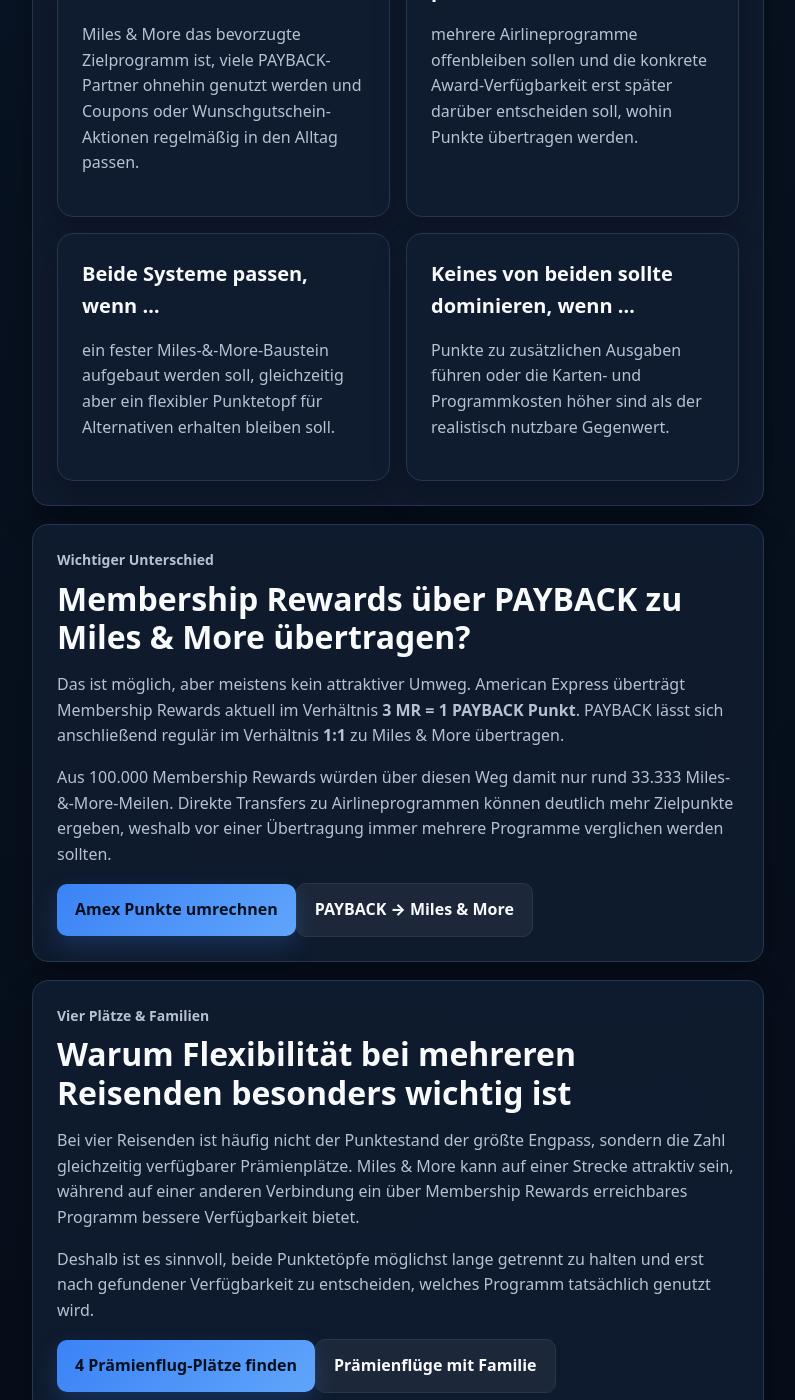
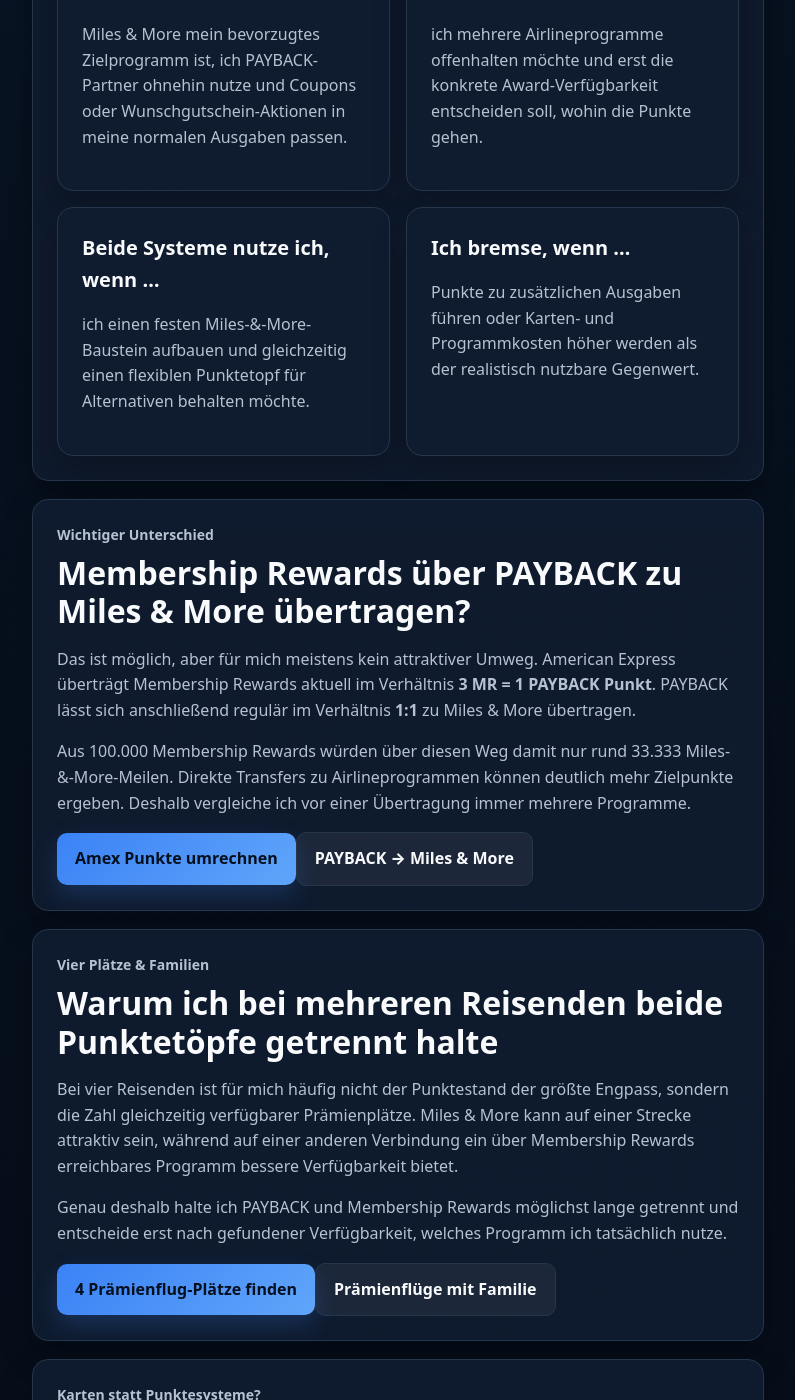
Before and after one commit to Praemienflug-Planer/miles-planer, a Jekyll site: the page built from amex-oder-payback/index.html, in a window 1280 px wide and 1400 px high, scrolled down 1865 px. Shown: the whole window, without its empty margins (68-863 px from the left). Built offline with Jekyll 4.4.1, drawn with Linux system fonts in a browser that asks for light colours; some of the changed text lies outside the part shown.

Commit message:
Restore personal comparison voice on Amex versus PAYBACK

```diff
--- a/amex-oder-payback/index.html
+++ b/amex-oder-payback/index.html
@@ -1,24 +1,24 @@
 ---
 layout: page
 title: "Amex oder PAYBACK: Membership Rewards & PAYBACK im Vergleich"
-description: "Amex Membership Rewards oder PAYBACK Punkte? Vergleich von Flexibilität, Sammelwegen, Miles-&-More-Transfer und Einsatz für Prämienflüge. Stand August 2026."
+description: "Amex Membership Rewards oder PAYBACK Punkte? Vergleich von Flexibilität, Sammelwegen, Miles-&-More-Transfer und meiner Kombination beider Systeme. Stand August 2026."
 canonical: "https://praemienflug-planer.de/amex-oder-payback/"
 ---
-<section class="hero hero-small"><div class="container hero-grid seo-hero-grid"><div><p class="eyebrow">Punktesysteme im Vergleich</p><h1>Amex oder PAYBACK: Welches Punktesystem passt besser?</h1><p class="hero-text">Membership Rewards und PAYBACK erfüllen unterschiedliche Aufgaben. PAYBACK bietet einen direkten Weg zu Miles &amp; More, während Membership Rewards den Zugang zu mehreren Airline- und Hotelprogrammen offenhalten.</p><p class="hero-text">Für viele Meilensammler ist deshalb nicht die Frage „entweder oder“, sondern welche Rolle beide Systeme in der eigenen Strategie übernehmen sollen.</p><div class="hero-actions"><a class="btn btn-primary" href="#vergleich">Direkt vergleichen</a><a class="btn btn-secondary" href="#entscheidung">Entscheidungshilfe</a></div><div class="trust-note">Stand 27.08.2026. Transferverhältnisse und Partner können sich ändern und sollten vor einer Übertragung erneut geprüft werden.</div></div><div class="hero-card"><h2>Kurzfazit</h2><ul><li><strong>PAYBACK:</strong> besonders interessant für Miles & More</li><li><strong>Membership Rewards:</strong> deutlich flexibler bei Airline-Partnern</li><li>PAYBACK Punkte möglichst erst mit klarem Miles-&-More-Ziel übertragen</li><li>Membership Rewards erst bei passender Award-Verfügbarkeit transferieren</li><li>beide Systeme können sich sinnvoll ergänzen</li></ul></div></div></section>
+<section class="hero hero-small"><div class="container hero-grid seo-hero-grid"><div><p class="eyebrow">Punktesysteme im Vergleich</p><h1>Amex oder PAYBACK: Für mich ist die Kombination stärker</h1><p class="hero-text">PAYBACK und Membership Rewards lösen für mich unterschiedliche Aufgaben. PAYBACK ist mein direkter Miles-&amp;-More-Baustein; Membership Rewards halte ich flexibel für Flying Blue, Avios, KrisFlyer und andere Programme.</p><p class="hero-text">Deshalb ist die Frage für mich nicht „entweder oder“, sondern welche Rolle beide Systeme in der eigenen Meilenstrategie übernehmen sollen.</p><div class="hero-actions"><a class="btn btn-primary" href="#vergleich">Direkt vergleichen</a><a class="btn btn-secondary" href="#entscheidung">Meine Entscheidungshilfe</a></div><div class="trust-note">Stand 27.08.2026. Transferverhältnisse und Partner können sich ändern; vor einer Übertragung prüfe ich die aktuellen Werte noch einmal.</div></div><div class="hero-card"><h2>Mein Kurzfazit</h2><ul><li><strong>PAYBACK:</strong> mein direkter Miles-&amp;-More-Baustein</li><li><strong>Membership Rewards:</strong> mein flexibler Punktetopf</li><li>PAYBACK übertrage ich möglichst erst mit klarem Ziel</li><li>MR verschiebe ich erst bei passender Award-Verfügbarkeit</li><li>für Familien ergänzen sich beide Systeme besonders gut</li></ul></div></div></section>
 
 <section class="section" id="vergleich"><div class="container seo-layout"><article class="seo-content">
-<div class="article-card seo-card"><p class="eyebrow">Direktvergleich</p><h2>Membership Rewards vs. PAYBACK Punkte</h2><div class="seo-table-wrap"><table class="seo-table"><thead><tr><th>Kriterium</th><th>PAYBACK</th><th>Membership Rewards</th></tr></thead><tbody><tr><td>Hauptstärke</td><td>direkter und einfacher Weg zu Miles &amp; More</td><td>mehrere Airline- und Hotelprogramme</td></tr><tr><td>Transfer</td><td>regulär 1:1 zu Miles &amp; More</td><td>je nach Partner unterschiedliche Transferverhältnisse</td></tr><tr><td>Flexibilität</td><td>vor dem Transfer zu Miles & More flexibel innerhalb von PAYBACK</td><td>hoch, solange die Punkte noch bei Amex liegen</td></tr><tr><td>Sammeln im Alltag</td><td>Partner, Coupons, Wunschgutschein und PAYBACK Kreditkarten</td><td>Amex-Kartenumsatz, Rewards Turbo und ausgewählte Amex Offers</td></tr><tr><td>Typische Rolle</td><td>Miles-&amp;-More-Baustein</td><td>flexibler Punktetopf für verschiedene Programme</td></tr><tr><td>Für Familien</td><td>starker Baustein, wenn Miles & More passende Plätze bietet</td><td>Alternative, wenn ein anderes Programm bessere Verfügbarkeit für mehrere Reisende hat</td></tr></tbody></table></div></div>
+<div class="article-card seo-card"><p class="eyebrow">Direktvergleich</p><h2>Membership Rewards vs. PAYBACK Punkte</h2><div class="seo-table-wrap"><table class="seo-table"><thead><tr><th>Kriterium</th><th>PAYBACK</th><th>Membership Rewards</th></tr></thead><tbody><tr><td>Hauptstärke</td><td>direkter und einfacher Weg zu Miles & More</td><td>mehrere Airline- und Hotelprogramme</td></tr><tr><td>Transfer</td><td>regulär 1:1 zu Miles & More</td><td>je nach Partner unterschiedliche Transferverhältnisse</td></tr><tr><td>Flexibilität</td><td>vor dem Transfer zu Miles & More flexibel innerhalb von PAYBACK</td><td>hoch, solange die Punkte noch bei Amex liegen</td></tr><tr><td>Sammeln im Alltag</td><td>Partner, Coupons, Wunschgutschein und PAYBACK Kreditkarten</td><td>Amex-Kartenumsatz, Rewards Turbo und ausgewählte Amex Offers</td></tr><tr><td>Meine typische Rolle</td><td>Miles-&amp;-More-Baustein</td><td>flexibler Punktetopf für verschiedene Programme</td></tr><tr><td>Für Familien</td><td>starker Baustein, wenn Miles & More passende Plätze bietet</td><td>Plan B, wenn ein anderes Programm bessere Verfügbarkeit für mehrere Reisende hat</td></tr></tbody></table></div></div>
 
-<div class="article-card seo-card" id="entscheidung"><p class="eyebrow">Entscheidungshilfe</p><h2>Wann spricht mehr für PAYBACK – und wann für Membership Rewards?</h2><div class="feature-grid"><div class="feature-card"><h3>PAYBACK passt eher, wenn …</h3><p>Miles & More das bevorzugte Zielprogramm ist, viele PAYBACK-Partner ohnehin genutzt werden und Coupons oder Wunschgutschein-Aktionen regelmäßig in den Alltag passen.</p></div><div class="feature-card"><h3>Membership Rewards passen eher, wenn …</h3><p>mehrere Airlineprogramme offenbleiben sollen und die konkrete Award-Verfügbarkeit erst später darüber entscheiden soll, wohin Punkte übertragen werden.</p></div><div class="feature-card"><h3>Beide Systeme passen, wenn …</h3><p>ein fester Miles-&amp;-More-Baustein aufgebaut werden soll, gleichzeitig aber ein flexibler Punktetopf für Alternativen erhalten bleiben soll.</p></div><div class="feature-card"><h3>Keines von beiden sollte dominieren, wenn …</h3><p>Punkte zu zusätzlichen Ausgaben führen oder die Karten- und Programmkosten höher sind als der realistisch nutzbare Gegenwert.</p></div></div></div>
+<div class="article-card seo-card" id="entscheidung"><p class="eyebrow">Meine Entscheidungshilfe</p><h2>Wann nutze ich eher PAYBACK – und wann Membership Rewards?</h2><div class="feature-grid"><div class="feature-card"><h3>PAYBACK nutze ich eher, wenn …</h3><p>Miles & More mein bevorzugtes Zielprogramm ist, ich PAYBACK-Partner ohnehin nutze und Coupons oder Wunschgutschein-Aktionen in meine normalen Ausgaben passen.</p></div><div class="feature-card"><h3>Membership Rewards nutze ich eher, wenn …</h3><p>ich mehrere Airlineprogramme offenhalten möchte und erst die konkrete Award-Verfügbarkeit entscheiden soll, wohin die Punkte gehen.</p></div><div class="feature-card"><h3>Beide Systeme nutze ich, wenn …</h3><p>ich einen festen Miles-&amp;-More-Baustein aufbauen und gleichzeitig einen flexiblen Punktetopf für Alternativen behalten möchte.</p></div><div class="feature-card"><h3>Ich bremse, wenn …</h3><p>Punkte zu zusätzlichen Ausgaben führen oder Karten- und Programmkosten höher werden als der realistisch nutzbare Gegenwert.</p></div></div></div>
 
-<div class="article-card seo-card"><p class="eyebrow">Wichtiger Unterschied</p><h2>Membership Rewards über PAYBACK zu Miles & More übertragen?</h2><p>Das ist möglich, aber meistens kein attraktiver Umweg. American Express überträgt Membership Rewards aktuell im Verhältnis <strong>3 MR = 1 PAYBACK Punkt</strong>. PAYBACK lässt sich anschließend regulär im Verhältnis <strong>1:1</strong> zu Miles & More übertragen.</p><p>Aus 100.000 Membership Rewards würden über diesen Weg damit nur rund 33.333 Miles-&amp;-More-Meilen. Direkte Transfers zu Airlineprogrammen können deutlich mehr Zielpunkte ergeben, weshalb vor einer Übertragung immer mehrere Programme verglichen werden sollten.</p><div class="mini-cta"><a class="btn btn-primary" href="/amex-meilen-umrechnen/">Amex Punkte umrechnen</a><a class="btn btn-secondary" href="/meilen-sammeln/payback-punkte-miles-and-more/">PAYBACK → Miles & More</a></div></div>
+<div class="article-card seo-card"><p class="eyebrow">Wichtiger Unterschied</p><h2>Membership Rewards über PAYBACK zu Miles & More übertragen?</h2><p>Das ist möglich, aber für mich meistens kein attraktiver Umweg. American Express überträgt Membership Rewards aktuell im Verhältnis <strong>3 MR = 1 PAYBACK Punkt</strong>. PAYBACK lässt sich anschließend regulär im Verhältnis <strong>1:1</strong> zu Miles & More übertragen.</p><p>Aus 100.000 Membership Rewards würden über diesen Weg damit nur rund 33.333 Miles-&amp;-More-Meilen. Direkte Transfers zu Airlineprogrammen können deutlich mehr Zielpunkte ergeben. Deshalb vergleiche ich vor einer Übertragung immer mehrere Programme.</p><div class="mini-cta"><a class="btn btn-primary" href="/amex-meilen-umrechnen/">Amex Punkte umrechnen</a><a class="btn btn-secondary" href="/meilen-sammeln/payback-punkte-miles-and-more/">PAYBACK → Miles & More</a></div></div>
 
-<div class="article-card seo-card"><p class="eyebrow">Vier Plätze &amp; Familien</p><h2>Warum Flexibilität bei mehreren Reisenden besonders wichtig ist</h2><p>Bei vier Reisenden ist häufig nicht der Punktestand der größte Engpass, sondern die Zahl gleichzeitig verfügbarer Prämienplätze. Miles & More kann auf einer Strecke attraktiv sein, während auf einer anderen Verbindung ein über Membership Rewards erreichbares Programm bessere Verfügbarkeit bietet.</p><p>Deshalb ist es sinnvoll, beide Punktetöpfe möglichst lange getrennt zu halten und erst nach gefundener Verfügbarkeit zu entscheiden, welches Programm tatsächlich genutzt wird.</p><div class="mini-cta"><a class="btn btn-primary" href="/vier-praemienflug-plaetze-finden/">4 Prämienflug-Plätze finden</a><a class="btn btn-secondary" href="/praemienfluege-familie/">Prämienflüge mit Familie</a></div></div>
+<div class="article-card seo-card"><p class="eyebrow">Vier Plätze &amp; Familien</p><h2>Warum ich bei mehreren Reisenden beide Punktetöpfe getrennt halte</h2><p>Bei vier Reisenden ist für mich häufig nicht der Punktestand der größte Engpass, sondern die Zahl gleichzeitig verfügbarer Prämienplätze. Miles & More kann auf einer Strecke attraktiv sein, während auf einer anderen Verbindung ein über Membership Rewards erreichbares Programm bessere Verfügbarkeit bietet.</p><p>Genau deshalb halte ich PAYBACK und Membership Rewards möglichst lange getrennt und entscheide erst nach gefundener Verfügbarkeit, welches Programm ich tatsächlich nutze.</p><div class="mini-cta"><a class="btn btn-primary" href="/vier-praemienflug-plaetze-finden/">4 Prämienflug-Plätze finden</a><a class="btn btn-secondary" href="/praemienfluege-familie/">Prämienflüge mit Familie</a></div></div>
 
-<div class="article-card seo-card"><p class="eyebrow">Karten statt Punktesysteme?</p><h2>PAYBACK Amex, Gold, Platinum oder Green vergleichen</h2><p>Diese Seite vergleicht in erster Linie die <strong>Punktesysteme PAYBACK und Membership Rewards</strong>. Wer stattdessen wissen möchte, welche American-Express-Karte besser passt, findet den Kartenvergleich separat. Die PAYBACK American Express sammelt PAYBACK Punkte; Green, Gold, Rose Gold und Platinum sammeln Membership Rewards.</p><p><a class="btn btn-primary" href="/meilen-sammeln/amex-kreditkarten/">Amex Kreditkarten vergleichen</a></p></div>
+<div class="article-card seo-card"><p class="eyebrow">Karten statt Punktesysteme?</p><h2>PAYBACK Amex, Gold, Platinum oder Green vergleichen</h2><p>Hier vergleiche ich in erster Linie die <strong>Punktesysteme PAYBACK und Membership Rewards</strong>. Wer stattdessen wissen möchte, welche American-Express-Karte besser passt, findet den Kartenvergleich separat. Die PAYBACK American Express sammelt PAYBACK Punkte; Green, Gold, Rose Gold und Platinum sammeln Membership Rewards.</p><p><a class="btn btn-primary" href="/meilen-sammeln/amex-kreditkarten/">Amex Kreditkarten vergleichen</a></p></div>
 
-<div class="article-card seo-card"><p class="eyebrow">Praxis</p><h2>Eine sinnvolle Reihenfolge</h2><ol><li>Reiseziel, Personenzahl und gewünschte Reiseklasse grob festlegen.</li><li>PAYBACK und Membership Rewards zunächst getrennt sammeln.</li><li>Vor einer Fernreise Award-Verfügbarkeiten in mehreren Programmen prüfen.</li><li>PAYBACK nur dann zu Miles & More übertragen, wenn das Programm für die geplante Buchung sinnvoll ist.</li><li>Membership Rewards erst zum tatsächlich benötigten Transferpartner verschieben.</li><li>Vor jedem Transfer Meilenpreis, Zuzahlungen und Transferdauer gegenprüfen.</li></ol></div>
+<div class="article-card seo-card"><p class="eyebrow">Meine Praxis</p><h2>So würde ich beide Systeme nutzen</h2><ol><li>Reiseziel, Personenzahl und gewünschte Reiseklasse grob festlegen.</li><li>PAYBACK und Membership Rewards zunächst getrennt sammeln.</li><li>Vor einer Fernreise Award-Verfügbarkeiten in mehreren Programmen prüfen.</li><li>PAYBACK nur dann zu Miles & More übertragen, wenn das Programm für die geplante Buchung sinnvoll ist.</li><li>Membership Rewards erst zum tatsächlich benötigten Transferpartner verschieben.</li><li>Vor jedem Transfer Meilenpreis, Zuzahlungen und Transferdauer gegenprüfen.</li></ol></div>
 
-<div class="article-card seo-card faq-block"><p class="eyebrow">FAQ</p><h2>Häufige Fragen zu Amex oder PAYBACK</h2><details open><summary>Was ist besser: Amex Membership Rewards oder PAYBACK?</summary><p>Das hängt vom Ziel ab. PAYBACK ist besonders interessant für Miles & More. Membership Rewards sind flexibler, weil mehrere Airline- und Hotelprogramme als Transferpartner zur Verfügung stehen.</p></details><details><summary>Kann man Membership Rewards zu PAYBACK übertragen?</summary><p>Ja. Aktuell gilt 3 Membership Rewards = 1 PAYBACK Punkt. Dieser Weg ist für Miles & More jedoch häufig weniger ergiebig als ein direkter Transfer zu einem anderen Airlineprogramm.</p></details><details><summary>Kann man PAYBACK Punkte zu Miles & More übertragen?</summary><p>Ja. Regulär ist die Übertragung ab 200 PAYBACK Punkten im Verhältnis 1:1 möglich.</p></details><details><summary>Sollte man PAYBACK und Membership Rewards gleichzeitig sammeln?</summary><p>Das kann sinnvoll sein: PAYBACK kann den Miles-&amp;-More-Baustein bilden, während Membership Rewards als flexibler Punktetopf für andere Programme erhalten bleiben.</p></details></div>
-<script type="application/ld+json">{"@context":"https://schema.org","@type":"FAQPage","mainEntity":[{"@type":"Question","name":"Was ist besser: Amex Membership Rewards oder PAYBACK?","acceptedAnswer":{"@type":"Answer","text":"Das hängt vom Ziel ab. PAYBACK ist besonders interessant für Miles & More. Membership Rewards sind flexibler, weil mehrere Airline- und Hotelprogramme als Transferpartner zur Verfügung stehen."}},{"@type":"Question","name":"Kann man Membership Rewards zu PAYBACK übertragen?","acceptedAnswer":{"@type":"Answer","text":"Ja. Aktuell gilt 3 Membership Rewards = 1 PAYBACK Punkt. Für Miles & More ist dieser Weg häufig weniger ergiebig als direkte Transfers zu anderen Airlineprogrammen."}},{"@type":"Question","name":"Kann man PAYBACK Punkte zu Miles & More übertragen?","acceptedAnswer":{"@type":"Answer","text":"Ja. Regulär ist die Übertragung ab 200 PAYBACK Punkten im Verhältnis 1:1 möglich."}},{"@type":"Question","name":"Sollte man PAYBACK und Membership Rewards gleichzeitig sammeln?","acceptedAnswer":{"@type":"Answer","text":"Das kann sinnvoll sein. PAYBACK kann den Miles-&-More-Baustein bilden, während Membership Rewards als flexibler Punktetopf für andere Programme erhalten bleiben."}}]}</script>
+<div class="article-card seo-card faq-block"><p class="eyebrow">FAQ</p><h2>Häufige Fragen zu Amex oder PAYBACK</h2><details open><summary>Was ist besser: Amex Membership Rewards oder PAYBACK?</summary><p>Für mich hängt das vom Ziel ab. PAYBACK ist besonders stark für Miles & More; Membership Rewards sind flexibler, weil mehrere Airline- und Hotelprogramme als Transferpartner offenbleiben.</p></details><details><summary>Kann man Membership Rewards zu PAYBACK übertragen?</summary><p>Ja. Aktuell gilt 3 Membership Rewards = 1 PAYBACK Punkt. Für Miles & More finde ich diesen Weg aber häufig weniger attraktiv als einen direkten Transfer zu einem anderen Airlineprogramm.</p></details><details><summary>Kann man PAYBACK Punkte zu Miles & More übertragen?</summary><p>Ja. Regulär ist die Übertragung ab 200 PAYBACK Punkten im Verhältnis 1:1 möglich.</p></details><details><summary>Sollte man PAYBACK und Membership Rewards gleichzeitig sammeln?</summary><p>Das ist genau meine bevorzugte Logik: PAYBACK bildet den Miles-&amp;-More-Baustein, während Membership Rewards als flexibler Punktetopf für andere Programme erhalten bleiben.</p></details></div>
+<script type="application/ld+json">{"@context":"https://schema.org","@type":"FAQPage","mainEntity":[{"@type":"Question","name":"Was ist besser: Amex Membership Rewards oder PAYBACK?","acceptedAnswer":{"@type":"Answer","text":"Das hängt vom Ziel ab. PAYBACK ist besonders interessant für Miles & More. Membership Rewards sind flexibler, weil mehrere Airline- und Hotelprogramme als Transferpartner zur Verfügung stehen."}},{"@type":"Question","name":"Kann man Membership Rewards zu PAYBACK übertragen?","acceptedAnswer":{"@type":"Answer","text":"Ja. Aktuell gilt 3 Membership Rewards = 1 PAYBACK Punkt. Für Miles & More ist dieser Weg häufig weniger ergiebig als direkte Transfers zu anderen Airlineprogrammen."}},{"@type":"Question","name":"Kann man PAYBACK Punkte zu Miles & More übertragen?","acceptedAnswer":{"@type":"Answer","text":"Ja. Regulär ist die Übertragung ab 200 PAYBACK Punkten im Verhältnis 1:1 möglich."}},{"@type":"Question","name":"Sollte man PAYBACK und Membership Rewards gleichzeitig sammeln?","acceptedAnswer":{"@type":"Answer","text":"Das kann sinnvoll sein. PAYBACK kann den Miles-&amp;-More-Baustein bilden, während Membership Rewards als flexibler Punktetopf für andere Programme erhalten bleiben."}}]}</script>
 </article><aside class="seo-sidebar"><div class="article-card seo-card sticky-card"><p class="eyebrow">Direkt zum Thema</p><div class="sidebar-links"><a href="/meilen-sammeln/payback/">PAYBACK Punkte sammeln</a><a href="/meilen-sammeln/amex/">Membership Rewards</a><a href="/amex-meilen-umrechnen/">Amex Punkte Rechner</a><a href="/meilen-sammeln/payback-punkte-miles-and-more/">PAYBACK → Miles & More</a><a href="/meilen-sammeln/amex-kreditkarten/">Amex Kreditkartenvergleich</a><a href="/rechner/">Prämienflug-Rechner</a></div></div></aside></div></section>
```
